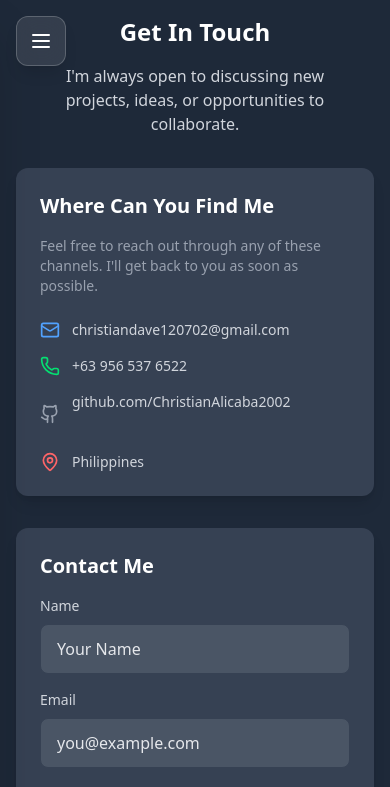
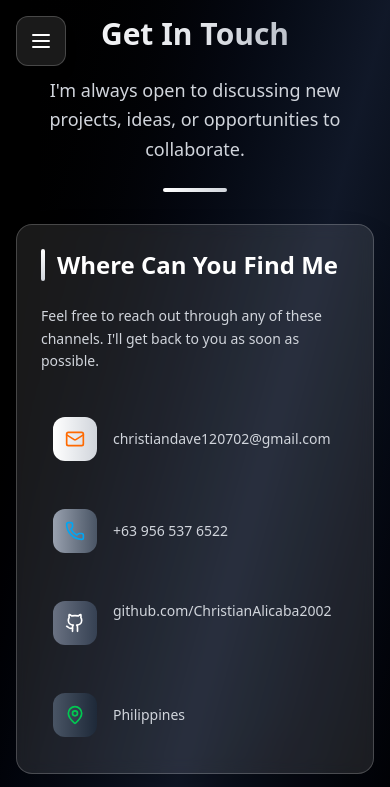
Before and after one commit to ChristianAlicaba2002/My-Portfolio, a React (Vite) app: page /layouts/contactme in a window 390 px wide. Shown: the top 787 px of the page. Built offline with nearby package versions, Linux system fonts and the light colour scheme.

Commit message:
style: revamp ContactMe component with enhanced background elements, improved layout, and updated text styles for better visual appeal and user interaction

```diff
--- a/src/pages/ContactMe.jsx
+++ b/src/pages/ContactMe.jsx
@@ -30,72 +30,92 @@ export default function ContactMe() {
   };
 
   return (
-    <div className="h-full bg-gray-800 p-4 lg:w-screen lg:p-8 sm:w-full">
-      <div className="contact-container max-w-6xl lg:ml-36 sm:mx-auto">
+    <div className="h-full bg-gradient-to-br from-black via-gray-900 to-black p-4 lg:w-screen lg:p-8 sm:w-full relative overflow-hidden">
+      {/* Background elements */}
+      <div className="absolute inset-0 overflow-hidden">
+        <div className="absolute -top-40 -right-40 w-80 h-80 bg-white rounded-full mix-blend-multiply filter blur-xl opacity-10 animate-pulse"></div>
+        <div className="absolute -bottom-40 -left-40 w-80 h-80 bg-gray-300 rounded-full mix-blend-multiply filter blur-xl opacity-10 animate-pulse animation-delay-2000"></div>
+        <div className="absolute top-1/2 left-1/2 w-60 h-60 bg-gray-500 rounded-full mix-blend-multiply filter blur-xl opacity-5 animate-pulse animation-delay-4000"></div>
+      </div>
+
+      <div className="contact-container max-w-6xl lg:ml-36 sm:mx-auto relative z-10">
         <div className="text-center mb-8 lg:mb-12">
-          <h1 className="text-2xl lg:text-4xl font-bold text-white mb-4">
+          <h1 className="text-3xl lg:text-5xl font-bold bg-gradient-to-r from-white via-gray-200 to-gray-400 bg-clip-text text-transparent mb-6">
             Get In Touch
           </h1>
-          <p className="text-gray-300 text-base lg:text-lg max-w-2xl mx-auto px-4">
+          <p className="text-gray-300 text-lg lg:text-xl max-w-3xl mx-auto px-4 leading-relaxed">
             I'm always open to discussing new projects, ideas, or opportunities
             to collaborate.
           </p>
+          <div className="flex justify-center mt-6">
+            <div className="w-16 h-1 bg-gradient-to-r from-white to-gray-300 rounded-full"></div>
+          </div>
         </div>
 
         <div className="grid grid-cols-1 lg:grid-cols-2 gap-8 lg:gap-12">
           {/* Left: Info */}
-          <div className="bg-gray-700 rounded-xl p-6 lg:p-8 shadow-lg">
-            <h2 className="text-xl lg:text-3xl font-bold mb-4 text-white">
+          <div className="backdrop-blur-sm bg-white/10 rounded-2xl p-6 lg:p-8 border border-white/20 shadow-2xl hover:bg-white/15 transition-all duration-500 group">
+            <h2 className="text-2xl lg:text-3xl font-bold mb-6 text-white flex items-center gap-3">
+              <div className="w-1 h-8 bg-gradient-to-b from-white to-gray-300 rounded-full"></div>
               Where Can You Find Me
             </h2>
-            <p className="text-gray-400 mb-6 text-sm lg:text-base">
+            <p className="text-gray-300 mb-8 text-sm lg:text-base leading-relaxed group-hover:text-white transition-colors duration-300">
               Feel free to reach out through any of these channels. I'll get
               back to you as soon as possible.
             </p>
 
-            <div className="space-y-4 lg:space-y-5">
-              <div className="flex items-center gap-3 text-gray-300">
-                <Mail size={20} className="text-blue-400" />
-                <span className="text-sm lg:text-base break-all">
+            <div className="space-y-6">
+              <div className="flex items-center gap-4 text-gray-300 group/contact hover:text-white transition-all duration-300 p-3 rounded-xl hover:bg-white/10">
+                <div className="p-3 bg-gradient-to-r from-white to-gray-300 rounded-xl group-hover/contact:scale-110 transition-transform duration-300">
+                  <Mail size={20} className="text-orange-500" />
+                </div>
+                <span className="text-sm lg:text-base break-all font-medium">
                   christiandave120702@gmail.com
                 </span>
               </div>
-              <div className="flex items-center gap-3 text-gray-300">
-                <Phone size={20} className="text-green-400" />
-                <span className="text-sm lg:text-base">+63 956 537 6522</span>
+              <div className="flex items-center gap-4 text-gray-300 group/contact hover:text-white transition-all duration-300 p-3 rounded-xl hover:bg-white/10">
+                <div className="p-3 bg-gradient-to-r from-gray-400 to-gray-600 rounded-xl group-hover/contact:scale-110 transition-transform duration-300">
+                  <Phone size={20} className="text-sky-500" />
+                </div>
+                <span className="text-sm lg:text-base font-medium">+63 956 537 6522</span>
               </div>
-              <div className="flex items-center gap-3 text-gray-300">
-                <Github size={20} className="text-gray-400" />
+              <div className="flex items-center gap-4 text-gray-300 group/contact hover:text-white transition-all duration-300 p-3 rounded-xl hover:bg-white/10">
+                <div className="p-3 bg-gradient-to-r from-gray-500 to-gray-700 rounded-xl group-hover/contact:scale-110 transition-transform duration-300">
+                  <Github size={20} className="text-white" />
+                </div>
                 <a
                   href="https://github.com/ChristianAlicaba2002"
                   target="_blank"
                   rel="noopener noreferrer"
-                  className="hover:underline text-sm lg:text-base break-all"
+                  className="hover:underline text-sm lg:text-base break-all font-medium"
                 >
                   github.com/ChristianAlicaba2002
                 </a>
               </div>
-              <div className="flex items-center gap-3 text-gray-300">
-                <MapPin size={20} className="text-red-400" />
-                <span className="text-sm lg:text-base">Philippines</span>
+              <div className="flex items-center gap-4 text-gray-300 group/contact hover:text-white transition-all duration-300 p-3 rounded-xl hover:bg-white/10">
+                <div className="p-3 bg-gradient-to-r from-gray-600 to-gray-800 rounded-xl group-hover/contact:scale-110 transition-transform duration-300">
+                  <MapPin size={20} className="text-green-500" />
+                </div>
+                <span className="text-sm lg:text-base font-medium">Philippines</span>
               </div>
             </div>
           </div>
 
           {/* Right: Contact Form */}
-          <div className="bg-gray-700 rounded-xl p-6 lg:p-8 shadow-lg">
-            <h2 className="text-xl lg:text-3xl font-bold mb-4 text-white">
+          <div className="backdrop-blur-sm bg-white/10 rounded-2xl p-6 lg:p-8 border border-white/20 shadow-2xl hover:bg-white/15 transition-all duration-500 group">
+            <h2 className="text-2xl lg:text-3xl font-bold mb-6 text-white flex items-center gap-3">
+              <div className="w-1 h-8 bg-gradient-to-b from-gray-400 to-gray-600 rounded-full"></div>
               Contact Me
             </h2>
             <form
               ref={form}
               onSubmit={sendEmail}
-              className="space-y-4 lg:space-y-6"
+              className="space-y-6"
             >
               <div>
                 <label
                   htmlFor="name"
-                  className="block text-sm text-gray-300 mb-2"
+                  className="block text-sm font-semibold text-gray-300 mb-3 group-hover:text-white transition-colors duration-300"
                 >
                   Name
                 </label>
@@ -104,7 +124,7 @@ export default function ContactMe() {
                   name="user_name"
                   type="text"
                   placeholder="Your Name"
-                  className="w-full px-4 py-3 bg-gray-600 border border-gray-700 rounded-lg text-white placeholder-gray-200 focus:outline-none focus:ring-2 focus:ring-blue-500 transition-colors"
+                  className="w-full px-4 py-4 backdrop-blur-sm bg-white/10 border border-white/20 rounded-xl text-white placeholder-gray-300 focus:outline-none focus:ring-2 focus:ring-blue-500 focus:border-blue-500 transition-all duration-300 hover:bg-white/15"
                   required
                 />
               </div>
@@ -112,7 +132,7 @@ export default function ContactMe() {
               <div>
                 <label
                   htmlFor="email"
-                  className="block text-sm text-gray-300 mb-2"
+                  className="block text-sm font-semibold text-gray-300 mb-3 group-hover:text-white transition-colors duration-300"
                 >
                   Email
                 </label>
@@ -121,7 +141,7 @@ export default function ContactMe() {
                   name="user_email"
                   type="email"
                   placeholder="you@example.com"
-                  className="w-full px-4 py-3 bg-gray-600 border border-gray-700 rounded-lg text-white placeholder-gray-200 focus:outline-none focus:ring-2 focus:ring-blue-500 transition-colors"
+                  className="w-full px-4 py-4 backdrop-blur-sm bg-white/10 border border-white/20 rounded-xl text-white placeholder-gray-300 focus:outline-none focus:ring-2 focus:ring-blue-500 focus:border-blue-500 transition-all duration-300 hover:bg-white/15"
                   required
                 />
               </div>
@@ -129,7 +149,7 @@ export default function ContactMe() {
               <div>
                 <label
                   htmlFor="message"
-                  className="block text-sm text-gray-300 mb-2"
+                  className="block text-sm font-semibold text-gray-300 mb-3 group-hover:text-white transition-colors duration-300"
                 >
                   Message
                 </label>
@@ -138,16 +158,18 @@ export default function ContactMe() {
                   name="message"
                   rows={5}
                   placeholder="Your message..."
-                  className="w-full px-4 py-3 bg-gray-600 border border-gray-700 rounded-lg text-white placeholder-gray-200 focus:outline-none focus:ring-2 focus:ring-blue-500 transition-colors resize-none"
+                  className="w-full px-4 py-4 backdrop-blur-sm bg-white/10 border border-white/20 rounded-xl text-white placeholder-gray-300 focus:outline-none focus:ring-2 focus:ring-blue-500 focus:border-blue-500 transition-all duration-300 hover:bg-white/15 resize-none"
                   required
                 />
               </div>
 
               <button
                 type="submit"
-                className="w-full bg-gradient-to-r from-blue-200 to-gray-600 hover:from-blue-300 hover:to-gray-700 text-white font-semibold py-3 rounded-lg transition duration-300 transform hover:scale-102"
+                className="w-full bg-gradient-to-r from-white to-gray-300 hover:from-gray-200 hover:to-gray-400 text-black font-bold py-4 rounded-xl transition-all duration-300 transform hover:scale-105 hover:shadow-2xl hover:shadow-white/25 group/btn"
               >
-                Send Message
+                <span className="group-hover/btn:scale-105 transition-transform duration-300 inline-block">
+                  Send Message
+                </span>
               </button>
             </form>
           </div>
```
